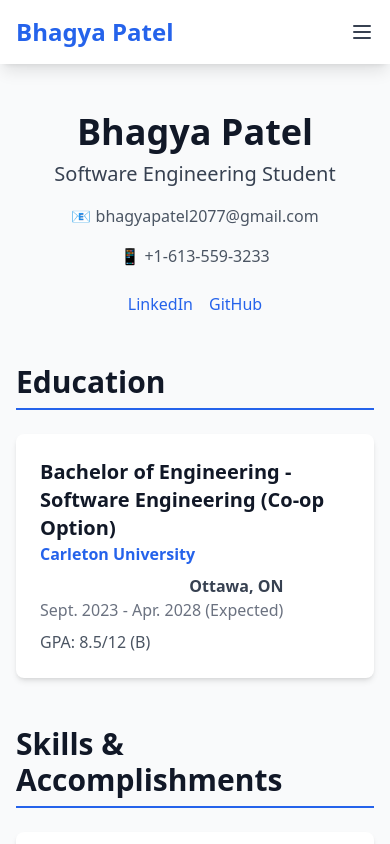
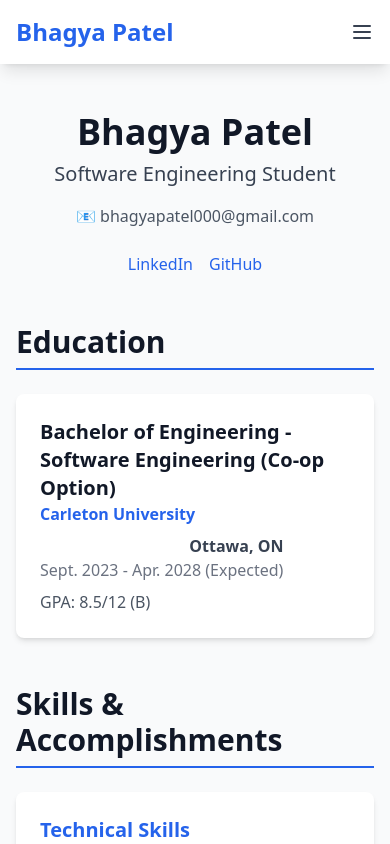
Before and after one commit to BhagyaP27/my-portfolio, a React (Create React App) app: page /resume in a window 390 px wide. Shown: the top 844 px of the page. Built offline with nearby package versions, Linux system fonts and the light colour scheme.

Commit message:
removing my phone number (second tjough bd idea

```diff
--- a/src/components/Resume.js
+++ b/src/components/Resume.js
@@ -117,10 +117,9 @@ function Resume() {
           <h1 className="text-4xl md:text-5xl font-bold mb-2 text-gray-900">Bhagya Patel</h1>
           <p className="text-xl text-gray-700 mb-4">Software Engineering Student</p>
           <div className="flex flex-wrap justify-center gap-4 text-gray-600 mb-6">
-            <a href="mailto:bhagyapatel2077@gmail.com" className="hover:text-blue-600">
-              📧 bhagyapatel2077@gmail.com
+            <a href="mailto:bhagyapatel000@gmail.com" className="hover:text-blue-600">
+              📧 bhagyapatel000@gmail.com
             </a>
-            <span>📱 +1-613-559-3233</span>
           </div>
           <div className="flex flex-wrap justify-center gap-4">
             <a
```
